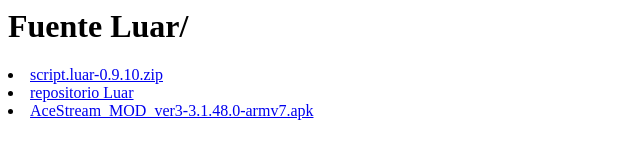
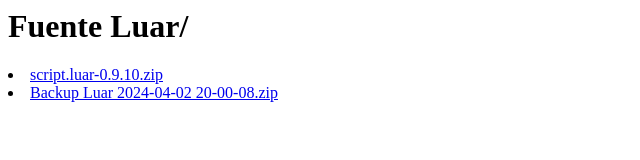
Before and after one commit to MeltedNickel/my-addons, a plain HTML site: page index.html in a window 1280 px wide. Shown: the whole page, without its empty margins (0-640 px from the left). Drawn offline with Linux system fonts and the light colour scheme.

Commit message:
202404061043

```diff
--- a/index.html
+++ b/index.html
@@ -2,7 +2,6 @@
     <head></head>
     <body><h1>Fuente Luar/</h1>
     <li><a href="script.luar-0.9.10.zip">script.luar-0.9.10.zip</a></li>
-    <li><a href="repository.Luar.zip">repositorio Luar</a></li>
-    <li><a href="AceStream_MOD_ver3-3.1.48.0-armv7.apk">AceStream_MOD_ver3-3.1.48.0-armv7.apk</a></li>
+    <li><a href="Backup Luar 2024-04-02 20-00-08.zip">Backup Luar 2024-04-02 20-00-08.zip</a></li>
     </body>
 </html>
```
